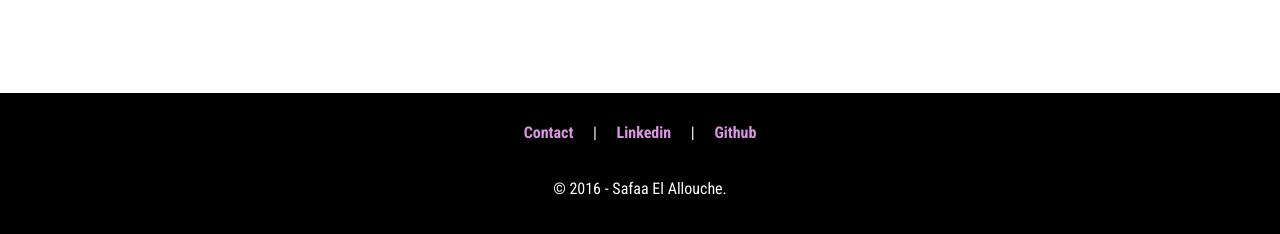
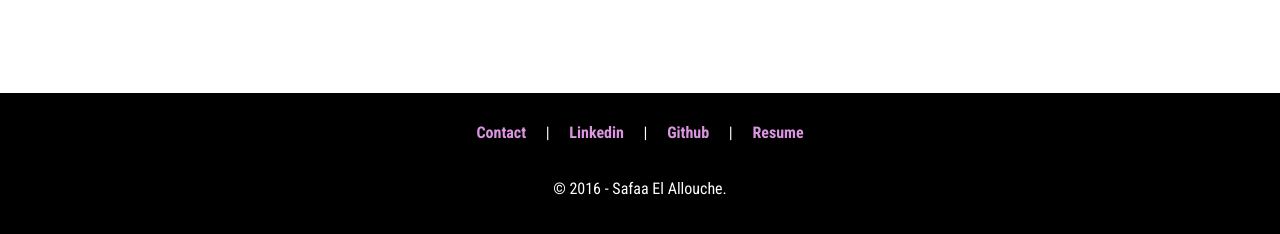
Before and after one commit to safanobu/Portfolio, a plain HTML site: page index.html in a window 1280 px wide. Shown: the part 1538-1772 px from the top of the page. Drawn offline with Linux system fonts and the light colour scheme.

Commit message:
Added resume link

```diff
--- a/index.html
+++ b/index.html
@@ -72,7 +72,8 @@
 	<footer>
 		<a class="footer-link" href="mailto:elallouche.safaa@gmail.com">Contact</a> |
 		<a class="footer-link" href="https://se.linkedin.com/in/safaaelallouche">Linkedin</a> |
-		<a class="footer-link" href="https://github.com/safanobu">Github</a>
+		<a class="footer-link" href="https://github.com/safanobu">Github</a> |
+		<a class="footer-link" href="https://represent.io/safaa">Resume</a>
 		<p>&copy; <script>new Date().getFullYear()>2010&&document.write(new Date().getFullYear());</script> - Safaa El Allouche.</p>
 	</footer>
 </body>
```
